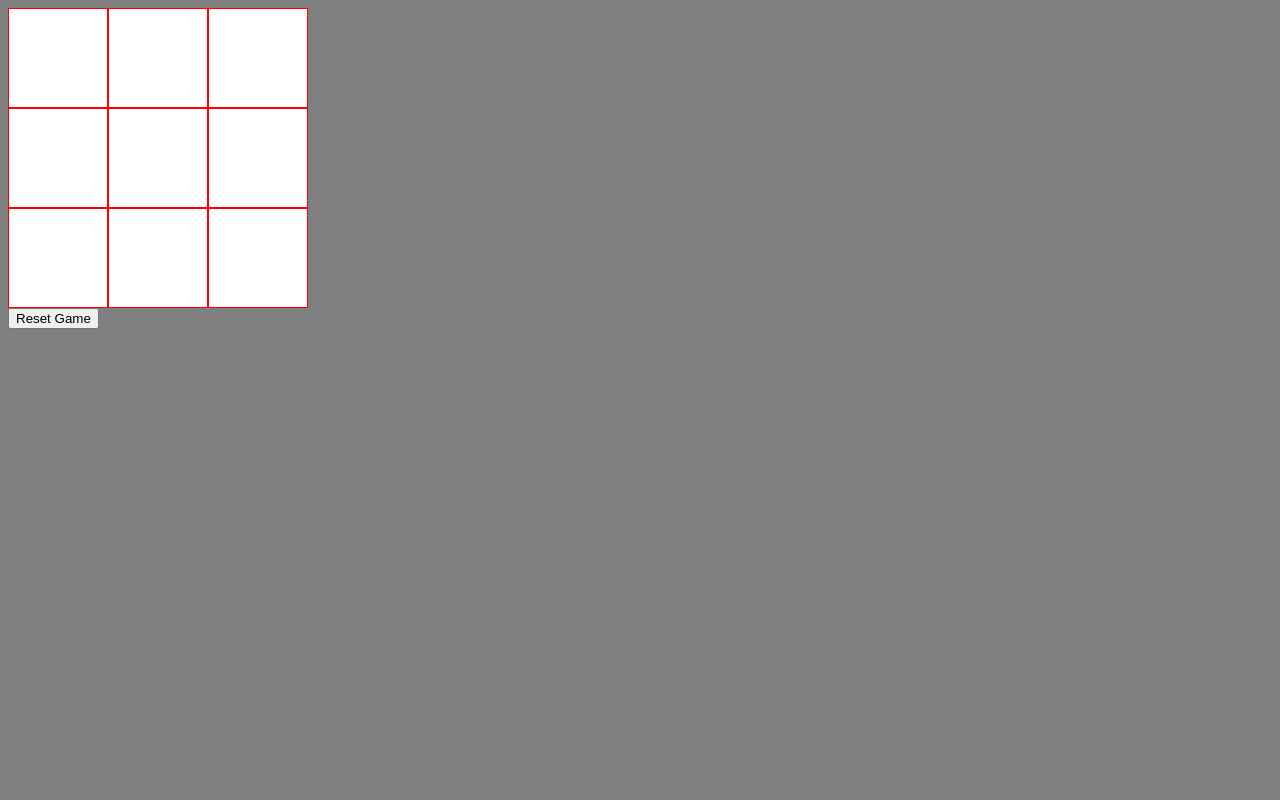
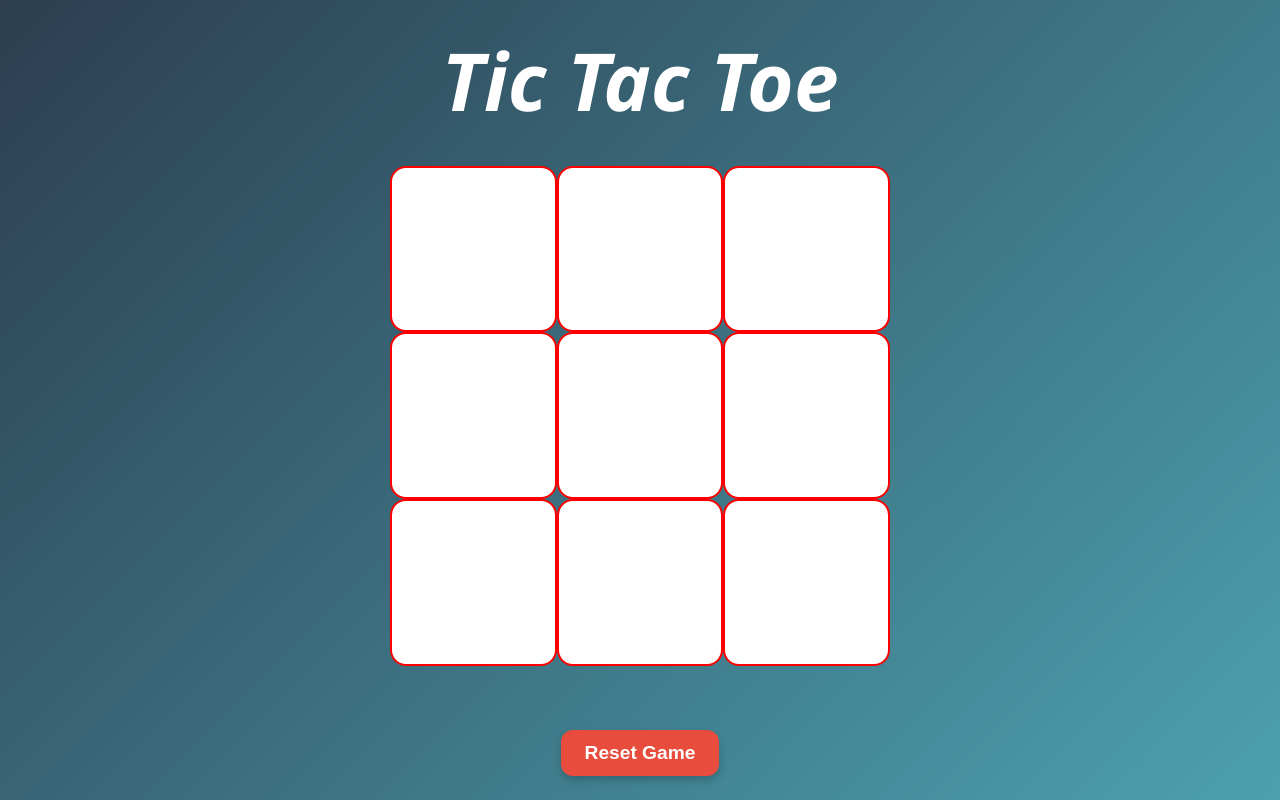
Before and after one commit to charles-hatch/tic-tac-toe, a plain HTML site: page index.html in a window 1280 px wide. Drawn offline with Linux system fonts and the light colour scheme.

Commit message:
major design updates

```diff
--- a/index.html
+++ b/index.html
@@ -1,17 +1,23 @@
 <!DOCTYPE html>
 <html lang="en">
+
 <head>
     <meta charset="UTF-8">
     <meta name="viewport" content="width=device-width, initial-scale=1.0">
     <title>Tic Tac Toe</title>
-    <link rel="stylesheet" href="styles.css"></styles>
+    <link rel="stylesheet" href="styles.css">
+    </styles>
 </head>
+
 <body>
 
-
-    <div id="container"></div>
-    <button id="reset-game-btn">Reset Game</button>
-
+    <div id="layout">
+        <div id="title">Tic Tac Toe</div>
+        <div id="container"></div>
+        <div id="win-text"></div>
+        <button id="reset-game-btn">Reset Game</button>
+    </div>
     <script src="javascript.js"></script>
 </body>
+
 </html>
--- a/javascript.js
+++ b/javascript.js
@@ -1,5 +1,6 @@
 const container = document.querySelector("#container");
 const resetGameBtn = document.querySelector("#reset-game-btn");
+const winTextContainer = document.querySelector('#win-text');
 
 // Gameboard
 function createGameboard() {
@@ -11,7 +12,6 @@ function createGameboard() {
 
   const setMarker = (i, marker) => {
     gameboard.splice(i, 1, marker)
-    console.log(marker + " player placed a marker at " + i)
   }
   //Function to splice in our player's marker
 
@@ -55,7 +55,6 @@ const gameController = (function () {
 
   // Private helper functions
   const switchPlayer = () => {
-    console.log("switching players...")
     if (currentPlayer === player1) {
       currentPlayer = player2;
     } else {
@@ -69,7 +68,6 @@ const gameController = (function () {
 
     const b = board.gameboard;
     const m = currentPlayer.marker;
-    console.log("checking winner...")
     if (b[0] === m && b[1] === m && b[2] === m ||
       b[3] === m && b[4] === m && b[5] === m ||
       b[6] === m && b[7] === m && b[8] === m ||
@@ -80,8 +78,9 @@ const gameController = (function () {
 
       b[0] === m && b[4] === m && b[8] === m ||
       b[2] === m && b[4] === m && b[6] === m) {
-      alert("The Winner is " + m)
       gameOver = true;
+      winTextContainer.textContent = "The Winner is " + m + "!";
+
     }
 
   };
@@ -90,20 +89,19 @@ const gameController = (function () {
     board.resetBoard();
     turns = 0;
     gameOver = false;
+    winTextContainer.textContent = "";
     renderBoard();
     // reset DOM, board and turns
   };
 
   const playTurn = (i) => {
     if (gameOver) return;
-    console.log("playing a turn...")
     if (board.checkCell(i)) {
       board.setMarker(i, currentPlayer.marker);
       turns++;
       checkWin(i);
       switchPlayer();
     } else {
-      console.log("Cell is already taken!");
     }
   };
 
@@ -135,7 +133,7 @@ function renderBoard() {
 
     });
 
-    container.appendChild(tile)
+    container.appendChild(tile);
   }
 }
 
@@ -146,16 +144,5 @@ resetGameBtn.addEventListener("click", () => {
 });
 
 
-//to do list:
-//WHEN THE GAME IS FINISHED, PAUSE ALL INPUT UNTIL GAME IS RESET
-
-//fix the concept of scores
-//create a win condition that breaks out of all looping
-// FIX LOGIC, IF THE SPOT IS ALREADY TAKEN - DONT SWITCH PLAYER
-
-
-//DUMMY CODE
-
-// gameController.playTurn(0);
-// console.log(gameController.board)
-// console.log(gameController.currentPlayer().marker); // "X"
+// Clean up the interface to allow players to put in their names,
+// include a button to start/restart the game and add a display element that shows the results upon game end!
--- a/styles.css
+++ b/styles.css
@@ -1,20 +1,84 @@
-html{
-    background-color: grey;
+html,
+body {
+
+    margin: 0;
+    padding: 0;
+    overflow: hidden;
+    background: linear-gradient(135deg, #2c3e50, #4ca1af);
+    font-family: 'Segoe UI', Tahoma, Geneva, Verdana, sans-serif;
+}
+
+#layout {
+    display: flex;
+    flex-direction: column;
+    align-items: center;
+    justify-content: center;
+    height: 100vh;
+    gap: 2rem;
+}
+
+#container {
+    display: grid;
+    grid-template-columns: repeat(3, 1fr);
+    width: 90vmin;
+    height: 90vmin;
+    max-width: 500px;
+    max-height: 500px;
+}
+
+.tile {
+    aspect-ratio: 1 / 1;
+    display: flex;
+    align-items: center;
+    justify-content: center;
+    background: white;
+    border: 2px solid red;
+    font-size: 8vmin;
+    line-height: 1;
+    user-select: none;
+    border-radius: 1rem;
+}
+
+.tile:hover {
+    background: #7dcfff;
+    transform: scale(1.05);
+    border: 4px solid red;
+
 }
 
 
-.tile{
-    background: rgb(255, 255, 255);
-    width:100px;
-    height:100px;
-    border: red solid 1px;
-    box-sizing: border-box;
-    text-align: center;
-    font-size:52px;
+#reset-game-btn {
+    padding: 0.75rem 1.5rem;
+    font-size: 1.2rem;
+    font-weight: bold;
+    border: none;
+    border-radius: 0.75rem;
+    background: #e74c3c;
+    color: white;
+    cursor: pointer;
+    box-shadow: 0 4px 8px rgba(0, 0, 0, 0.2);
+    transition: background 0.2s ease, transform 0.15s ease;
+    cursor: pointer;
+    box-shadow: 0 4px 8px rgba(0, 0, 0, 0.2);
+    transition: transform 0.15s ease, background 0.2s ease;
 }
 
-#container{
-    display:flex;
-    width:300px;
-    flex-wrap: wrap;
+#reset-game-btn:hover {
+    background: #c0392b;
+    transform: translateY(-2px);
 }
+
+#reset-game-btn:active {
+    transform: translateY(1px);
+}
+
+#title, #win-text{
+    font-size:5rem;
+    color: white;
+     font-weight: bold;
+    font-style: italic;
+}
+
+#win-text{
+
+}
```
